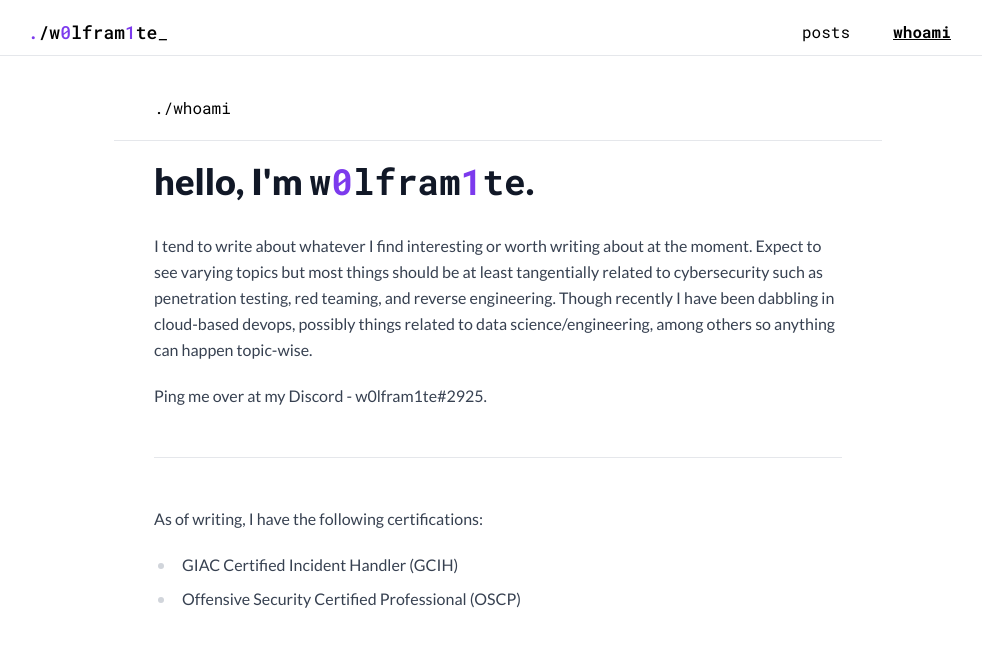
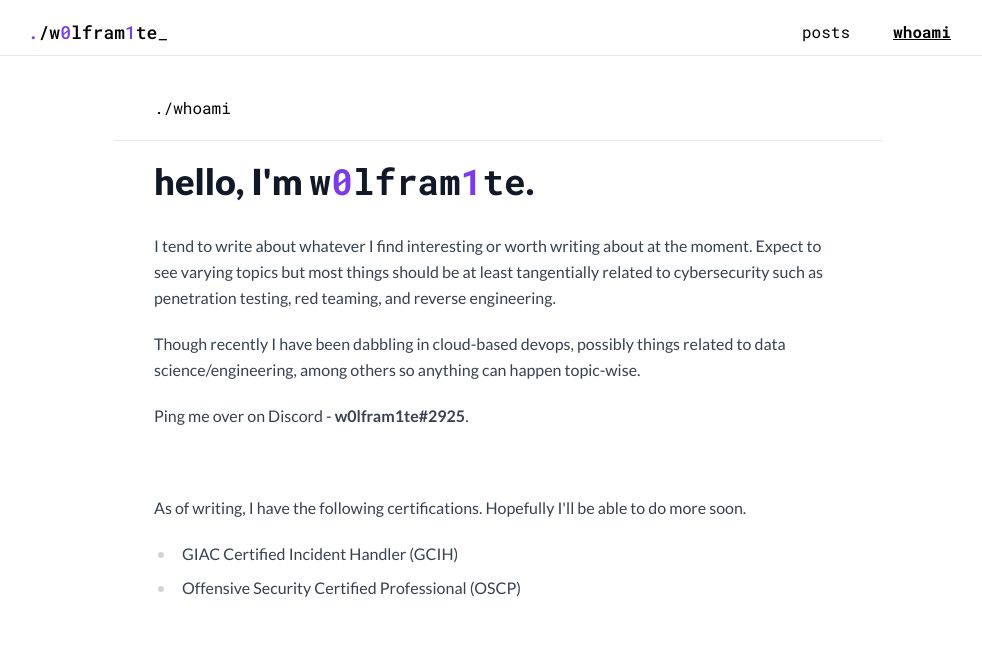
Before and after one commit to w0lfram1te/w0lfram1te.github.io, a Jekyll site: the page built from _pages/whoami.html, in a window 1280 px wide and 900 px high. Shown: the top 647 px of the window, without its empty margins (142-1124 px from the left). Built offline with Jekyll 4.4.1, drawn with Linux system fonts in a browser that asks for light colours.

Commit message:
formatting fix

```diff
--- a/_pages/whoami.html
+++ b/_pages/whoami.html
@@ -7,17 +7,21 @@ permalink: /whoami
 <h1>hello, I'm <span class=font-mono>w<span class=text-purple-600>0</span>lfram<span class=text-purple-600>1</span>te</span>.</h1>
 
 <p>
-  I tend to write about whatever I find interesting or worth writing about at the moment. Expect to see varying topics but most things should be at least tangentially related to cybersecurity such as penetration testing, red teaming, and reverse engineering. Though recently I have been dabbling in cloud-based devops, possibly things related to data science/engineering, among others so anything can happen topic-wise.
+  I tend to write about whatever I find interesting or worth writing about at the moment. Expect to see varying topics but most things should be at least tangentially related to cybersecurity such as penetration testing, red teaming, and reverse engineering.
 </p>
 
 <p>
-  Ping me over at my Discord - w0lfram1te#2925.
+  Though recently I have been dabbling in cloud-based devops, possibly things related to data science/engineering, among others so anything can happen topic-wise.
 </p>
 
-<hr>
+<p>
+  Ping me over on Discord - <b>w0lfram1te#2925</b>.
+</p>
+
+<br>
 
 <p>
-  As of writing, I have the following certifications:
+  As of writing, I have the following certifications. Hopefully I'll be able to do more soon.
 </p>
 
 <ul>
```
